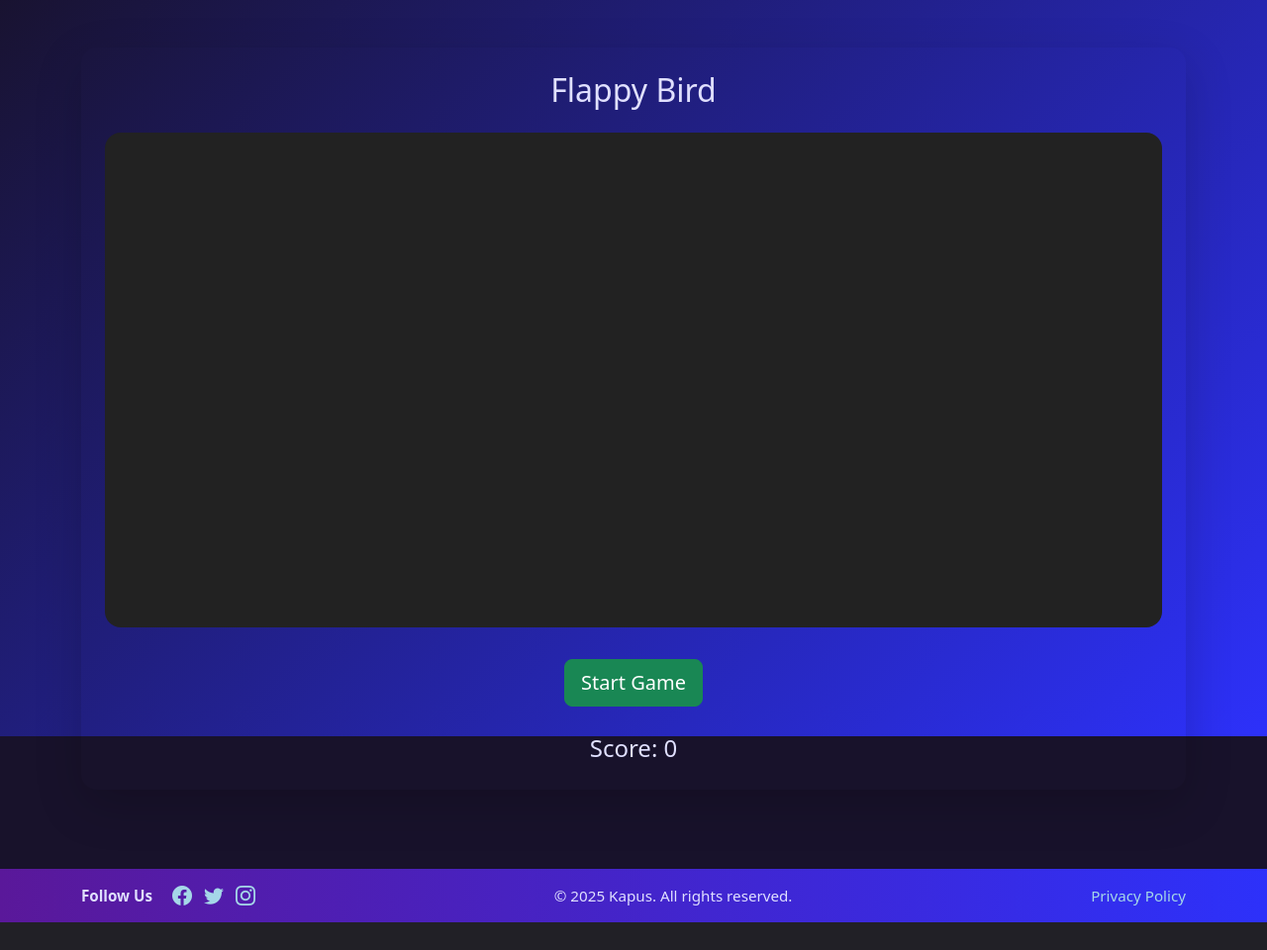
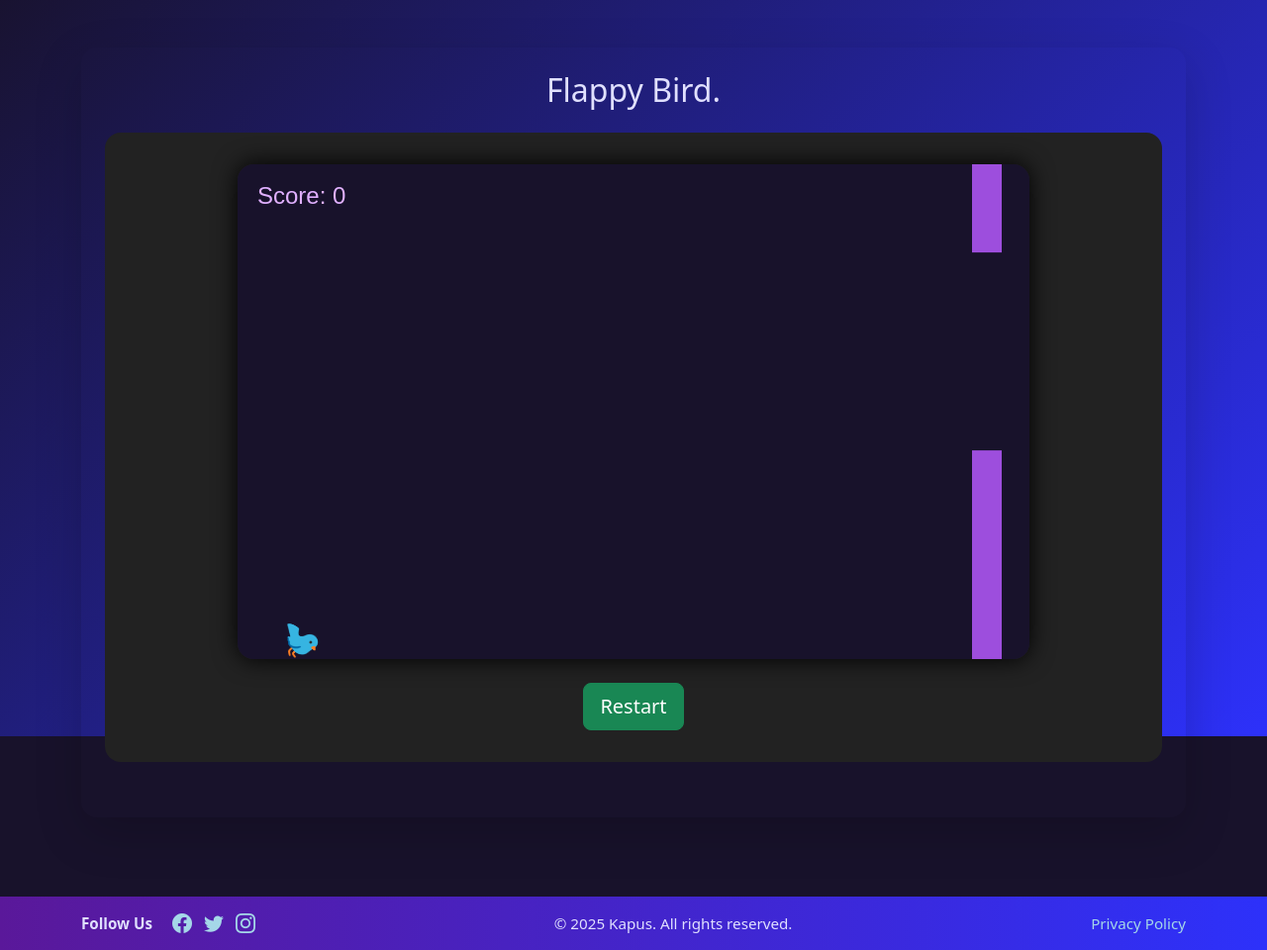
Before and after one commit to Kapus/MySite, a PHP site: page /Flappy.php in a window 1280 px wide. Shown: the part 56-1016 px from the top of the page at 99% size. Before the commit the page ends 988 px from the top, so only its background shows below. Run offline with PHP 8.4, Linux system fonts and the light colour scheme; the visitor is signed in with stand-in values (Sample User, id 1); data that the repository does not hold is empty.

Commit message:
fixed flappy bugs

```diff
--- a/Flappy.php
+++ b/Flappy.php
@@ -30,151 +30,15 @@ if ($_SERVER['REQUEST_METHOD'] === 'POST' && isset($_POST['score'])) {
     <div class="row justify-content-center">
         <div class="col-12">
             <div class="card shadow-lg rounded-4 p-4">
-                <h2 class="text-center mb-4">Flappy Bird</h2>
-                <div id="game-container" style="background:#222; width:100%; height:500px; position:relative; overflow:hidden; border-radius:1rem; margin-bottom:2rem;"></div>
-                <div class="d-flex justify-content-center">
-                    <button id="start-btn" class="btn btn-success btn-lg">Start Game</button>
-                </div>
-                <div class="mt-4 text-center">
-                    <span id="score-display" class="fs-4">Score: 0</span>
+                <h2 class="text-center mb-4">Flappy Bird.</h2>
+                <div class="d-flex flex-column align-items-center" style="background:#222; border-radius:1rem; margin-bottom:2rem; padding:2rem;">
+                    <canvas id="flappyCanvas" width="800" height="500" style="border-radius:1rem; box-shadow:0 0 24px #000;"></canvas>
+                    <button id="restartFlappy" class="btn btn-success btn-lg mt-4" style="display:none;">Restart</button>
+                    <!-- Score display removed as requested -->
                 </div>
             </div>
         </div>
     </div>
 </main>
-<script>
-// Simple Flappy Bird JS
-const gameContainer = document.getElementById('game-container');
-const startBtn = document.getElementById('start-btn');
-const scoreDisplay = document.getElementById('score-display');
-let bird, gravity, velocity, isPlaying, score, pipes, pipeInterval, gameLoop;
-
-function resetGame() {
-    gameContainer.innerHTML = '';
-    bird = document.createElement('div');
-    bird.style.position = 'absolute';
-    bird.style.left = '60px';
-    bird.style.top = '180px';
-    bird.style.width = '20px'; // 50% smaller
-    bird.style.height = '20px'; // 50% smaller
-    bird.style.background = 'yellow';
-    bird.style.borderRadius = '50%';
-    bird.style.boxShadow = '0 0 10px #fff';
-    gameContainer.appendChild(bird);
-    gravity = 0.6;
-    velocity = 0;
-    isPlaying = true;
-    score = 0;
-    pipes = [];
-    scoreDisplay.textContent = 'Score: 0';
-}
-
-function jump() {
-    velocity = -8;
-}
-
-document.addEventListener('keydown', function(e) {
-    if (isPlaying && (e.code === 'Space' || e.key === ' ')) jump();
-});
-gameContainer.addEventListener('click', function() {
-    if (isPlaying) jump();
-});
-
-function createPipe() {
-    const gap = 120;
-    const pipeWidth = 30; // 50% thinner than before
-    const canvasHeight = 500;
-    const minGapY = 60;
-    const maxGapY = canvasHeight - gap - 60;
-    const gapY = Math.floor(Math.random() * (maxGapY - minGapY)) + minGapY;
-    // Top pipe
-    const topPipe = document.createElement('div');
-    topPipe.className = 'pipe';
-    topPipe.style.position = 'absolute';
-    topPipe.style.left = '800px';
-    topPipe.style.top = '0';
-    topPipe.style.width = pipeWidth + 'px';
-    topPipe.style.height = gapY + 'px';
-    topPipe.style.background = '#5A189A';
-    topPipe.style.borderRadius = '1rem 1rem 0 0';
-    // Bottom pipe
-    const bottomPipe = document.createElement('div');
-    bottomPipe.className = 'pipe';
-    bottomPipe.style.position = 'absolute';
-    bottomPipe.style.left = '800px';
-    bottomPipe.style.top = (gapY + gap) + 'px';
-    bottomPipe.style.width = pipeWidth + 'px';
-    bottomPipe.style.height = (canvasHeight - gapY - gap) + 'px';
-    bottomPipe.style.background = '#5A189A';
-    bottomPipe.style.borderRadius = '0 0 1rem 1rem';
-    gameContainer.appendChild(topPipe);
-    gameContainer.appendChild(bottomPipe);
-    pipes.push({top: topPipe, bottom: bottomPipe, x: 800, width: pipeWidth});
-}
-
-function updateGame() {
-    velocity += gravity;
-    let birdTop = parseInt(bird.style.top);
-    birdTop += velocity;
-    if (birdTop < 0) birdTop = 0;
-    if (birdTop > 480) birdTop = 480;
-    bird.style.top = birdTop + 'px';
-    // Move pipes
-    for (let i = 0; i < pipes.length; i++) {
-        pipes[i].x -= 4;
-        pipes[i].top.style.left = pipes[i].x + 'px';
-        pipes[i].bottom.style.left = pipes[i].x + 'px';
-        // Collision
-        if (pipes[i].x < 70 && pipes[i].x + pipes[i].width > 60) {
-            if (birdTop < parseInt(pipes[i].top.style.height) || birdTop + 20 > parseInt(pipes[i].bottom.style.top)) {
-                endGame();
-                return;
-            }
-        }
-        // Score: increment when pipe passes bird's right edge
-        const birdLeft = 60;
-        const birdWidth = 20;
-        if (!pipes[i].scored && pipes[i].x + pipes[i].width < birdLeft + birdWidth) {
-            score++;
-            pipes[i].scored = true;
-            scoreDisplay.textContent = 'Score: ' + score;
-        }
-        // Remove pipes
-        if (pipes[i].x + pipes[i].width < 0) {
-            gameContainer.removeChild(pipes[i].top);
-            gameContainer.removeChild(pipes[i].bottom);
-        }
-    }
-    pipes = pipes.filter(p => p.x + p.width > 0);
-}
-
-function endGame() {
-    isPlaying = false;
-    clearInterval(gameLoop);
-    clearInterval(pipeInterval);
-    // Send score to server
-    fetch('Flappy.php', {
-        method: 'POST',
-        headers: {'Content-Type': 'application/x-www-form-urlencoded'},
-        body: 'score=' + score
-    })
-    .then(res => res.json())
-    .then(data => {
-        if (data.success) {
-            scoreDisplay.textContent += ' | New Top Score!';
-        } else {
-            scoreDisplay.textContent += ' | Top Score: ' + data.newTopScore;
-        }
-    });
-    startBtn.disabled = false;
-}
-
-startBtn.onclick = function() {
-    resetGame();
-    startBtn.disabled = true;
-    createPipe();
-    pipeInterval = setInterval(createPipe, 1800);
-    gameLoop = setInterval(updateGame, 24);
-};
-</script>
+<script src="flappy.js"></script>
 <?php include 'includes/footer.php'; ?>
--- /dev/null
+++ b/flappy.js
@@ -0,0 +1,144 @@
+document.addEventListener('DOMContentLoaded', () => {
+    const canvas = document.getElementById('flappyCanvas');
+    if (!canvas) {
+        alert('Canvas element not found.');
+        return;
+    }
+    const ctx = canvas.getContext('2d');
+    if (!ctx) {
+        alert('Canvas context not available.');
+        return;
+    }
+    const restartButton = document.getElementById('restartFlappy');
+    if (!restartButton) {
+        alert('Restart button not found.');
+        return;
+    }
+    const gravity = 0.5;
+    const bird = {
+        x: 60,
+        y: canvas.height / 2,
+        width: 34,
+        height: 24,
+        velocity: 0
+    };
+    const pipeWidth = 30;
+    const pipeGap = 200;
+    let pipes = [];
+    let score = 0;
+    let gameOver = false;
+    let gameInterval;
+
+    function resetGame() {
+        bird.y = canvas.height / 2;
+        bird.velocity = 0;
+        pipes = [];
+        score = 0;
+        gameOver = false;
+        restartButton.style.display = 'none';
+        clearInterval(gameInterval);
+        gameInterval = setInterval(draw, 16);
+    }
+
+    function drawBird() {
+        ctx.save();
+        ctx.translate(bird.x, bird.y);
+        ctx.scale(-1, 1); // Flip horizontally
+        ctx.rotate(-bird.velocity * 0.05); // Adjust rotation for flipped
+        ctx.font = `${bird.height * 1.5}px Arial`;
+        ctx.textAlign = 'center';
+        ctx.textBaseline = 'middle';
+        ctx.fillText('🐦', 0, 0);
+        ctx.restore();
+    }
+
+    function drawPipes() {
+        ctx.fillStyle = '#9D4EDD';
+        pipes.forEach(pipe => {
+            ctx.fillRect(pipe.x, 0, pipeWidth, pipe.top);
+            ctx.fillRect(pipe.x, pipe.top + pipeGap, pipeWidth, canvas.height - pipe.top - pipeGap);
+        });
+    }
+
+    function drawScore() {
+        ctx.font = '24px Poppins, Arial';
+        ctx.fillStyle = '#E0B0FF';
+        ctx.fillText('Score: ' + score, 20, 40);
+    }
+
+    function draw() {
+        // Draw matching background color (#222)
+        ctx.fillStyle = '#18122B';
+        ctx.fillRect(0, 0, canvas.width, canvas.height);
+        drawBird();
+        drawPipes();
+        drawScore();
+
+        // Bird physics
+        bird.velocity += gravity;
+        bird.y += bird.velocity;
+
+        // Bird collision with ground or ceiling
+        if (bird.y + bird.height / 2 > canvas.height || bird.y - bird.height / 2 < 0) {
+            endGame();
+            return;
+        }
+
+        // Move pipes and check for collisions
+        pipes.forEach(pipe => {
+            pipe.x -= 2;
+            // Collision detection
+            if (
+                bird.x + bird.width / 2 > pipe.x &&
+                bird.x - bird.width / 2 < pipe.x + pipeWidth &&
+                (bird.y - bird.height / 2 < pipe.top || bird.y + bird.height / 2 > pipe.top + pipeGap)
+            ) {
+                endGame();
+            }
+            // Score
+            if (!pipe.passed && pipe.x + pipeWidth < bird.x) {
+                score++;
+                pipe.passed = true;
+            }
+        });
+
+        // Remove off-screen pipes
+        pipes = pipes.filter(pipe => pipe.x + pipeWidth > 0);
+
+        // Add new pipes
+        if (pipes.length === 0 || pipes[pipes.length - 1].x < canvas.width - 220) {
+            const top = Math.random() * (canvas.height - pipeGap - 80) + 40;
+            pipes.push({ x: canvas.width, top, passed: false });
+        }
+    }
+
+    function endGame() {
+        gameOver = true;
+        clearInterval(gameInterval);
+        restartButton.style.display = 'block';
+        // Send score to server
+        fetch('flappy.php', {
+            method: 'POST',
+            headers: {'Content-Type': 'application/x-www-form-urlencoded'},
+            body: 'score=' + score
+        })
+        .then(res => res.json())
+        .then(data => {
+            // Optionally handle response, e.g. show top score
+        });
+    }
+
+    function flap() {
+        if (!gameOver) {
+            bird.velocity = -8;
+        }
+    }
+
+    document.addEventListener('keydown', e => {
+        if (e.code === 'Space') flap();
+    });
+    canvas.addEventListener('mousedown', flap);
+    restartButton.addEventListener('click', resetGame);
+
+    resetGame();
+});
```
Also changed, not shown: save_flappy_score.php (added).
